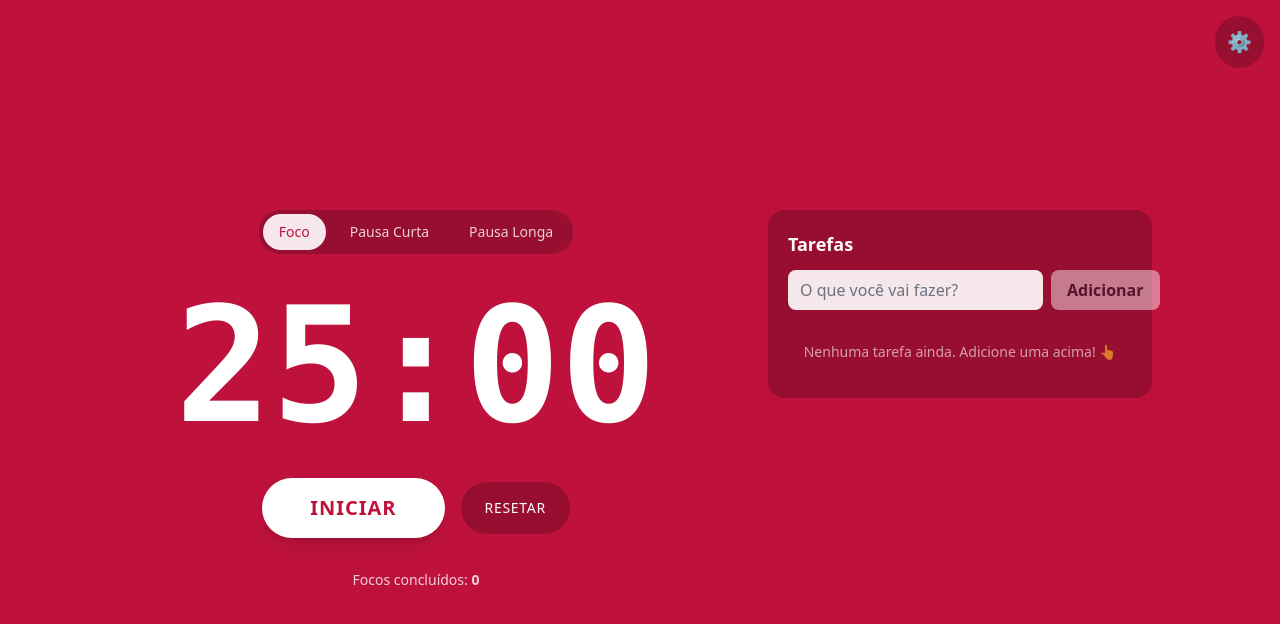
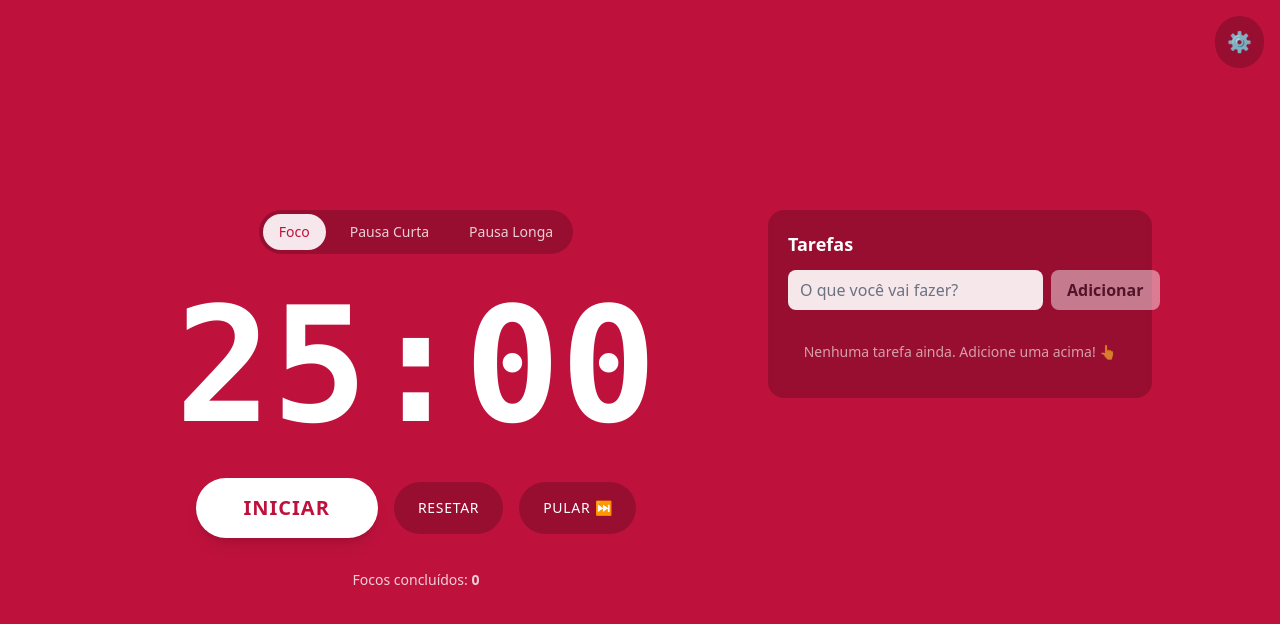
Before and after one commit to DevGuiRocha/Pomodoro-App, a Next.js app: page / in a window 1280 px wide. Shown: the top 624 px of the page. Built offline with nearby package versions, Linux system fonts and the light colour scheme.

Commit message:
feat: adicionado botão de pular ciclo, para poder ir ao próximo sem a necessidade de esperar o tempo todo

```diff
--- a/src/components/PomodoroApp.tsx
+++ b/src/components/PomodoroApp.tsx
@@ -33,26 +33,47 @@ export default function PomodoroApp() {
 
   const mode = MODES[modeId];
 
+  /**
+   * Avança para o próximo modo na sequência do Pomodoro. Conta o foco
+   * concluído apenas quando o avanço acontece ao final natural do ciclo
+   * (`countFocus`), não ao pular manualmente.
+   */
+  const advanceMode = useCallback(
+    (countFocus: boolean) => {
+      if (modeId === "focus") {
+        const next = completedFocus + 1;
+        const goLong = next % CYCLES_UNTIL_LONG_BREAK === 0;
+        if (countFocus) setCompletedFocus(next);
+        setModeId(goLong ? "longBreak" : "shortBreak");
+        return goLong;
+      }
+      setModeId("focus");
+      return false;
+    },
+    [modeId, completedFocus],
+  );
+
   const handleComplete = useCallback(() => {
     playBeep();
 
     if (modeId === "focus") {
-      const next = completedFocus + 1;
-      setCompletedFocus(next);
-      // A cada N focos, vai para a pausa longa; senão, pausa curta.
-      const goLong = next % CYCLES_UNTIL_LONG_BREAK === 0;
+      const goLong = advanceMode(true);
       notifications.notify(
         "Foco concluído! 🍅",
         goLong
           ? "Hora de uma pausa longa. Você merece!"
           : "Hora de uma pausa curta.",
       );
-      setModeId(goLong ? "longBreak" : "shortBreak");
     } else {
+      advanceMode(true);
       notifications.notify("Pausa encerrada", "Bora focar novamente! 💪");
-      setModeId("focus");
     }
-  }, [modeId, completedFocus, notifications]);
+  }, [modeId, advanceMode, notifications]);
+
+  // Pular: avança de modo manualmente, sem som/notificação e sem contar foco.
+  const handleSkip = useCallback(() => {
+    advanceMode(false);
+  }, [advanceMode]);
 
   const switchMode = useCallback(
     (id: ModeId) => {
@@ -83,6 +104,7 @@ export default function PomodoroApp() {
             completedFocus={completedFocus}
             onSwitchMode={switchMode}
             onComplete={handleComplete}
+            onSkip={handleSkip}
           />
         </div>
         <div className="w-full lg:w-96 lg:py-8">
--- a/src/components/Timer.tsx
+++ b/src/components/Timer.tsx
@@ -17,6 +17,7 @@ interface TimerProps {
   completedFocus: number;
   onSwitchMode: (id: ModeId) => void;
   onComplete: () => void;
+  onSkip: () => void;
 }
 
 export default function Timer({
@@ -25,6 +26,7 @@ export default function Timer({
   completedFocus,
   onSwitchMode,
   onComplete,
+  onSkip,
 }: TimerProps) {
   const mode = MODES[modeId];
 
@@ -84,6 +86,14 @@ export default function Timer({
         >
           Resetar
         </button>
+        <button
+          onClick={onSkip}
+          className="rounded-full bg-black/20 px-6 py-4 text-sm font-medium uppercase tracking-wider transition-colors hover:bg-black/30"
+          aria-label="Pular para o próximo ciclo"
+          title="Pular para o próximo ciclo"
+        >
+          Pular ⏭
+        </button>
       </div>
 
       {/* Contador de ciclos */}
```
